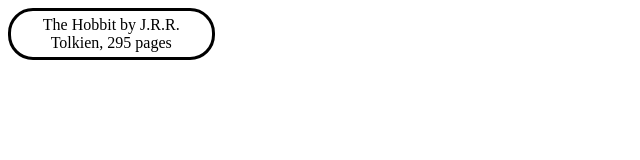
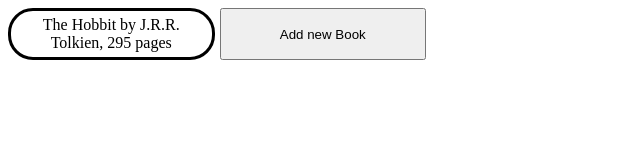
Before and after one commit to Wulver2/library, a plain HTML site: page index.html in a window 1280 px wide. Shown: the whole page, without its empty margins (0-640 px from the left). Drawn offline with Linux system fonts and the light colour scheme.

Commit message:
created an add new book button that appears after all of the books currently in the library

```diff
--- a/index.html
+++ b/index.html
@@ -6,7 +6,9 @@
         <link rel="stylesheet" href="style.css">
     </head>
     <body>
-        <div class="container"></div>
+        <div class="container">
+            <button id="add_book">Add new Book</button>
+        </div>
         <script src="library.js"></script>
     </body>
 </html>
--- a/library.js
+++ b/library.js
@@ -27,9 +27,10 @@ function displayLibrary() {
 function makeCard(book) {
     let container = document.querySelector(".container");
     let card = document.createElement("div");
+    let button = document.querySelector("#add_book")
     card.classList.add("card");
     card.textContent = book.info();
-    container.appendChild(card);
+    container.insertBefore(card, button);
 }
 
 addBookToLibrary("The Hobbit", "J.R.R. Tolkien", 295);
```
